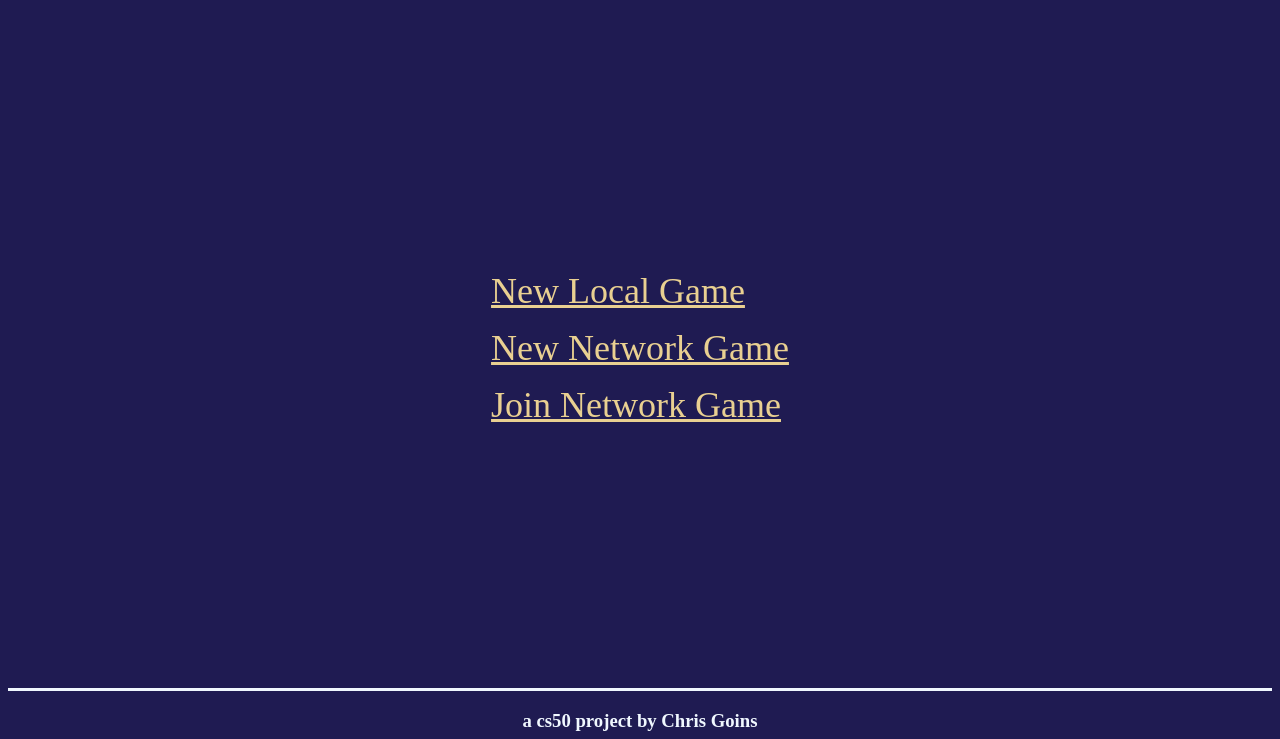
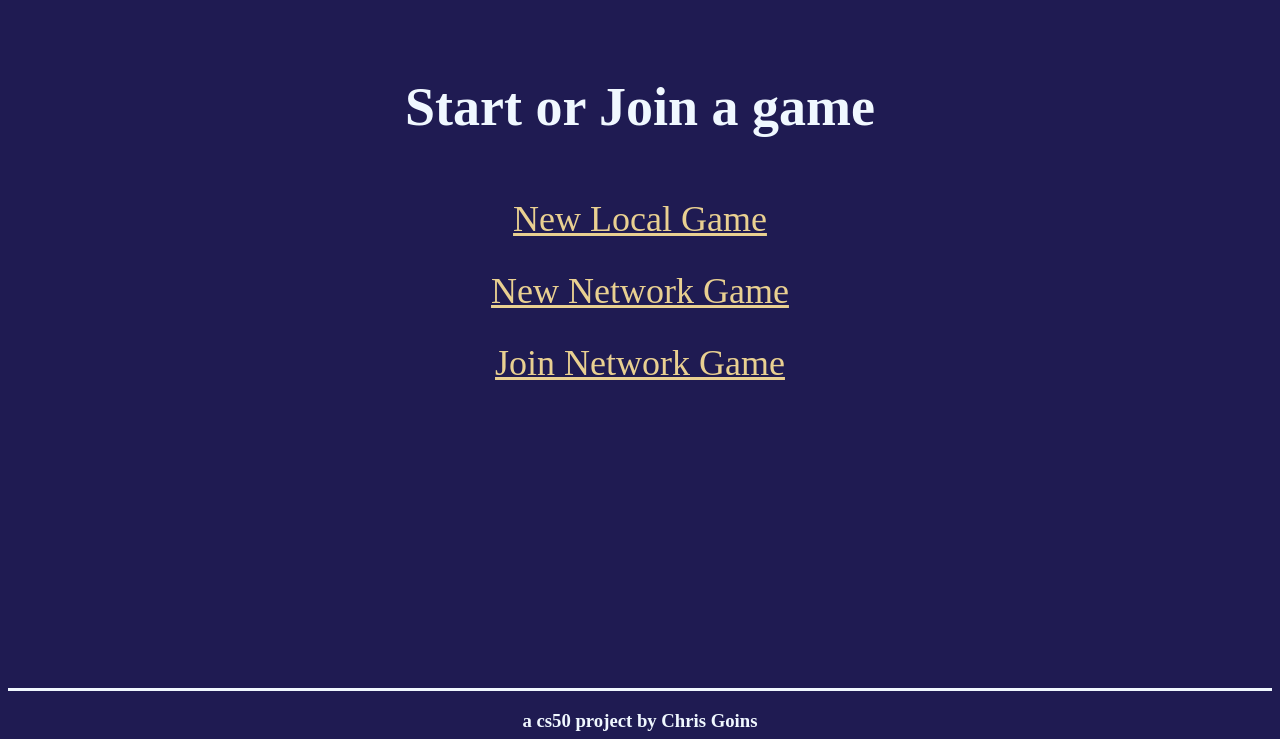
Before and after one commit to clgoins/pyChess, a Django app: page /play in a window 1280 px wide. Shown: the part 88-827 px from the top of the page. Run offline with Django 4.2, Linux system fonts and the light colour scheme; a user stored in the database is signed in; some libraries are stand-ins or nearby versions.

Commit message:
Finished styling Play.html
Added CSS to play.html to make it look nicer

```diff
--- a/pychess/templates/pychess/play.html
+++ b/pychess/templates/pychess/play.html
@@ -8,15 +8,15 @@ Play chess!
 
 {% block body %}
 
-    {% if message %}
-    <div id="error" style="background-color:indianred; color:rgb(149, 0, 0); padding:10px">
-        {{message}}
-    </div>
-    {% endif %}
 
-    <div class="centeredContent" style="flex-direction:column; font-size:36px;" id="main" style="font-size: 20px;">
+
+    <div class="centeredContent" style="align-items: start; font-size:36px;" id="main">
 
         <div id="links" style="display:block">
+            <div style="display:flex; flex-direction: column; justify-content: center; align-items: center; margin-top:5%;">
+                <div>
+                    <h2>Start or Join a game</h2>
+                </div>
                 <div style="margin:15px;">
                     <a href="{% url 'localGame' %}">New Local Game</a>
                 </div>
@@ -27,15 +27,26 @@ Play chess!
                     <a href="#" id="join">Join Network Game</a>
                 </div>
             </div>
-        <div id="form" style="display:none; flex-direction: column; justify-content: center; align-items: center;">
-            Enter Room Code:
-            <form method="POST" style="margin-bottom: 15px;">
-                <input style="height: 36px; width:200px; text-align:center; font-size: 24px; font-weight: bold;" type="text" name="roomCode" maxlength="6" placeholder="Room Code">
-                <input style="height: 36px" type="submit" value="Join Game">
+        </div>
+
+        <div id="form" style="display:none;">
+            <div style="display:flex; flex-direction: column; justify-content: center; align-items: center; margin-top:5%;">
+
+                <div><h2>Enter Room Code:</h2></div>
+                <div>
+                    <form method="POST" style="display: grid; grid-template-rows: 2em; grid-template-columns: 1fr auto;">
+                        <input style="height:36px; width:200px; text-align:center; font-size:24px; font-weight: bold;" type="text" name="roomCode" maxlength="6" placeholder="ROOM CODE">
+                        <input style="height:40px; margin-left:10px" type="submit" value="Join Game">
                         {% csrf_token %}
                     </form>
-            <button id="back">Back</button>
                 </div>
+                <div>
+                    <button id="back" style="height:36px;">Go Back</button>
+                </div>
+            </div>
+        </div>
+
+
     </div>
 
 
```
Lines whose indentation alone changed are shown as unchanged.
